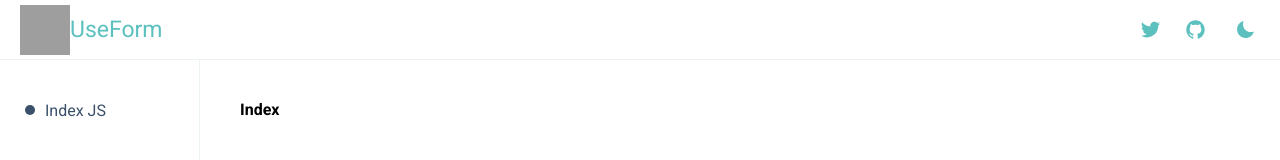
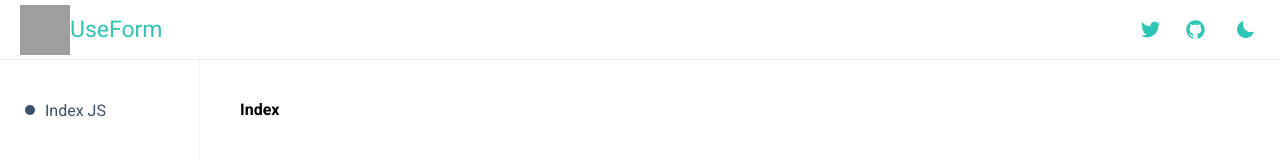
Before and after one commit to jucian0/next-lib-doc-starter, a Next.js app: page / in a window 1280 px wide. Shown: the top 160 px of the page. Built offline with nearby package versions, Linux system fonts and the light colour scheme; grey boxes are pictures that could not be loaded.

Commit message:
add improviments providers

```diff
--- a/components/providers/theme.js
+++ b/components/providers/theme.js
@@ -1,56 +1,78 @@
 /* eslint-disable import/prefer-default-export */
-import {createGlobalStyle} from 'styled-components'
-import {createContext} from 'react'
-
-import {ScrollBar} from "../scrollbar"
+import { createGlobalStyle } from 'styled-components'
+import { ScrollBar } from '../scrollbar'
 
 export const lightTheme = {
-   colors:{
-      primary: "#5bc0be",
-      secondary: "#3a506b",
-      dark:"#0b132b",
-      border:"#edf2f4",
-      red:"#e71d36",
-      background:"#FFFFFF",
-      textColor:"#3a506b",
-      bkgPre:"#edf2f4",
-      colorPre:"#edf2f4",
-      bkgScrollbar:"#3a506b"
-   }
+  colors: {
+    primary: '#2ec4b6',
+    secondary: '#3a506b',
+    dark: '#0b132b',
+    border: '#edf2f4',
+    red: '#e71d36',
+    background: '#FFFFFF',
+    textColor: '#3a506b',
+    bkgPre: '#edf2f4',
+    colorPre: '#edf2f4',
+    bkgScrollbar: '#3a506b',
+  },
 }
 
 export const darkTheme = {
-   colors:{
-      primary: "#5bc0be",
-      secondary: "#3a506b",
-      dark:"#0b132b",
-      border:"#1b262c",
-      red:"#e71d36",
-      background:"#0b132b",
-      textColor: "#edf2f4",
-      bkgPre:"#3a506b",
-      colorPre:"#edf2f4",
-      bkgScrollbar:"#3a506b",
-
-   }
+  colors: {
+    primary: '#2ec4b6',
+    secondary: '#3a506b',
+    dark: '#0b132b',
+    border: '#1b262c',
+    red: '#e71d36',
+    background: '#0b132b',
+    textColor: '#edf2f4',
+    bkgPre: '#3a506b',
+    colorPre: '#edf2f4',
+    bkgScrollbar: '#3a506b',
+  },
 }
 
 export const GlobalStyle = createGlobalStyle`
-
    @import url('https://fonts.googleapis.com/css2?family=Roboto:wght@100;300;400;700&display=swap');
    *{
       margin:0;
       font-size:16px;
       font-family: 'Roboto', sans-serif;
       box-sizing: border-box;
-      ${ScrollBar}
+      ${ScrollBar};
+      outline:none;
    }
-
-
    html, body {
       width: 100%;
       height: 100%;
-      background-color:${({theme})=> theme.colors.background};
+      background-color:${({ theme }) => theme.colors.background};
    }
-
+   .__json-pretty__{
+      line-height:1.3;
+      color:#bd93f9;
+      background:${({ theme }) => theme.colors.dark};
+      overflow:auto;
+      margin:10px;
+      padding:10px;
+      border-radius:5px;
+      border:1px solid ${({ theme }) => theme.colors.border};
+   }
+   .__json-pretty__ .__json-key__{
+      color:#f8f8f2
+   }
+   .__json-pretty__ .__json-value__{
+      color:#bd93f9
+   }
+   .__json-pretty__ .__json-string__{
+      color:#f1fa8c
+   }
+   .__json-pretty__ .__json-boolean__{
+      color:#8be9fd
+   }
+   .__json-pretty-error__{
+      line-height:1.3;
+      color:#66d9ef;
+      background:#272822;
+      overflow:auto
+   }
 `
```
Also changed, not shown: components/providers/MDXProvider.jsx (+9 -9 lines).
